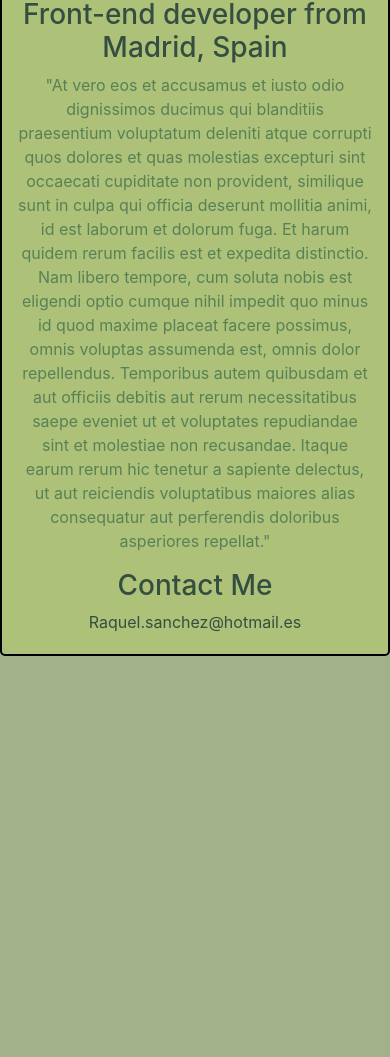
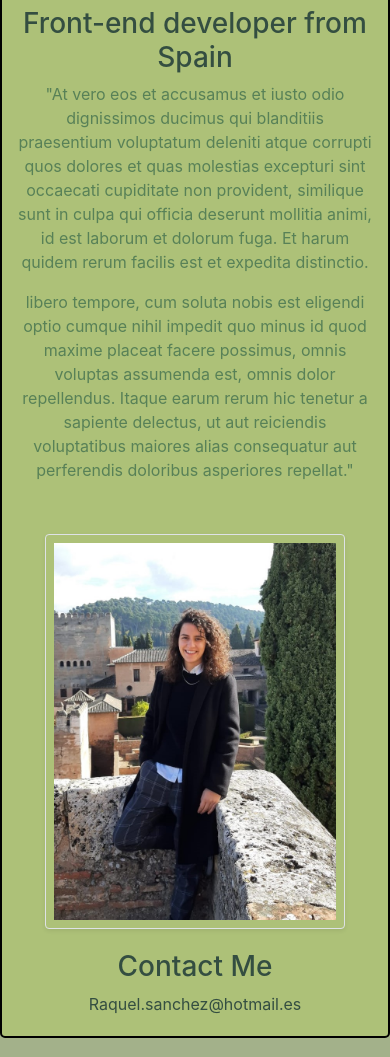
Before and after one commit to Raquel162/Portfolio, a plain HTML site: page about.html in a window 390 px wide. Shown: the part 196-1253 px from the top of the page. Before the commit the page ends 872 px from the top, so only its background shows below. Drawn offline with nearby package versions, Linux system fonts and the light colour scheme.

Commit message:
fixing About page and make it responsive

```diff
--- a/about.html
+++ b/about.html
@@ -15,7 +15,6 @@
       crossorigin="anonymous"
     />
     <link rel="stylesheet" href="src/style.css" />
-
     <title>About Raquel Sanchez. Front End Developer.</title>
   </head>
   <body>
@@ -73,28 +72,43 @@
       </div>
     </nav>
     <div class="container">
+      <div class="about-section">
         <h1>About Me</h1>
-      <h3>Front-end developer from Madrid, Spain</h3>
+        <div class="row">
+          <div class="col-md-6">
+            <h3>Front-end developer from Spain</h3>
 
             <p>
               "At vero eos et accusamus et iusto odio dignissimos ducimus qui
-        blanditiis praesentium voluptatum deleniti atque corrupti quos dolores
-        et quas molestias excepturi sint occaecati cupiditate non provident,
-        similique sunt in culpa qui officia deserunt mollitia animi, id est
-        laborum et dolorum fuga. Et harum quidem rerum facilis est et expedita
-        distinctio. Nam libero tempore, cum soluta nobis est eligendi optio
-        cumque nihil impedit quo minus id quod maxime placeat facere possimus,
-        omnis voluptas assumenda est, omnis dolor repellendus. Temporibus autem
-        quibusdam et aut officiis debitis aut rerum necessitatibus saepe eveniet
-        ut et voluptates repudiandae sint et molestiae non recusandae. Itaque
-        earum rerum hic tenetur a sapiente delectus, ut aut reiciendis
+              blanditiis praesentium voluptatum deleniti atque corrupti quos
+              dolores et quas molestias excepturi sint occaecati cupiditate non
+              provident, similique sunt in culpa qui officia deserunt mollitia
+              animi, id est laborum et dolorum fuga. Et harum quidem rerum
+              facilis est et expedita distinctio.
+            </p>
+            <p>
+              libero tempore, cum soluta nobis est eligendi optio cumque nihil
+              impedit quo minus id quod maxime placeat facere possimus, omnis
+              voluptas assumenda est, omnis dolor repellendus. Itaque earum
+              rerum hic tenetur a sapiente delectus, ut aut reiciendis
               voluptatibus maiores alias consequatur aut perferendis doloribus
               asperiores repellat."
             </p>
+          </div>
+          <div class="col-md-6">
+            <img
+              src="img/granada2.jpg"
+              alt="pic"
+              class="img-fluid rounded shadow-sm p-2 border"
+              width="300px"
+            />
+          </div>
+        </div>
         <h3>Contact Me</h3>
         <a href="mailto:raquel.sanchez@hotmail.es" id="mail"
           >Raquel.sanchez@hotmail.es</a
         >
+      </div>
     </div>
     <script
       src="https://code.jquery.com/jquery-3.3.1.slim.min.js"
--- a/src/style.css
+++ b/src/style.css
@@ -9,7 +9,7 @@ body {
 }
 .container {
   display: block;
-  margin-top: 5%;
+  margin-top: 2%;
   margin-bottom: 5%;
   padding-top: 20px;
   padding-bottom: 20px;
@@ -20,6 +20,9 @@ body {
 }
 .introduction {
   margin: 15%;
+}
+.about-section h3 {
+  margin-top: 6%;
 }
 h1,
 h2,
@@ -58,4 +61,12 @@ button:hover {
   .self-description {
     font-size: medium;
   }
+  .buttons {
+    font-size: smaller;
+  }
 }
+@media (max-width: 1000px) {
+  img {
+    margin-top: 10%;
+  }
+}
```
Also changed, not shown: index.html (+5 -1 lines), img/granada2.jpg (added), img/logo.PNG (added). Lines whose indentation alone changed are shown as unchanged.
